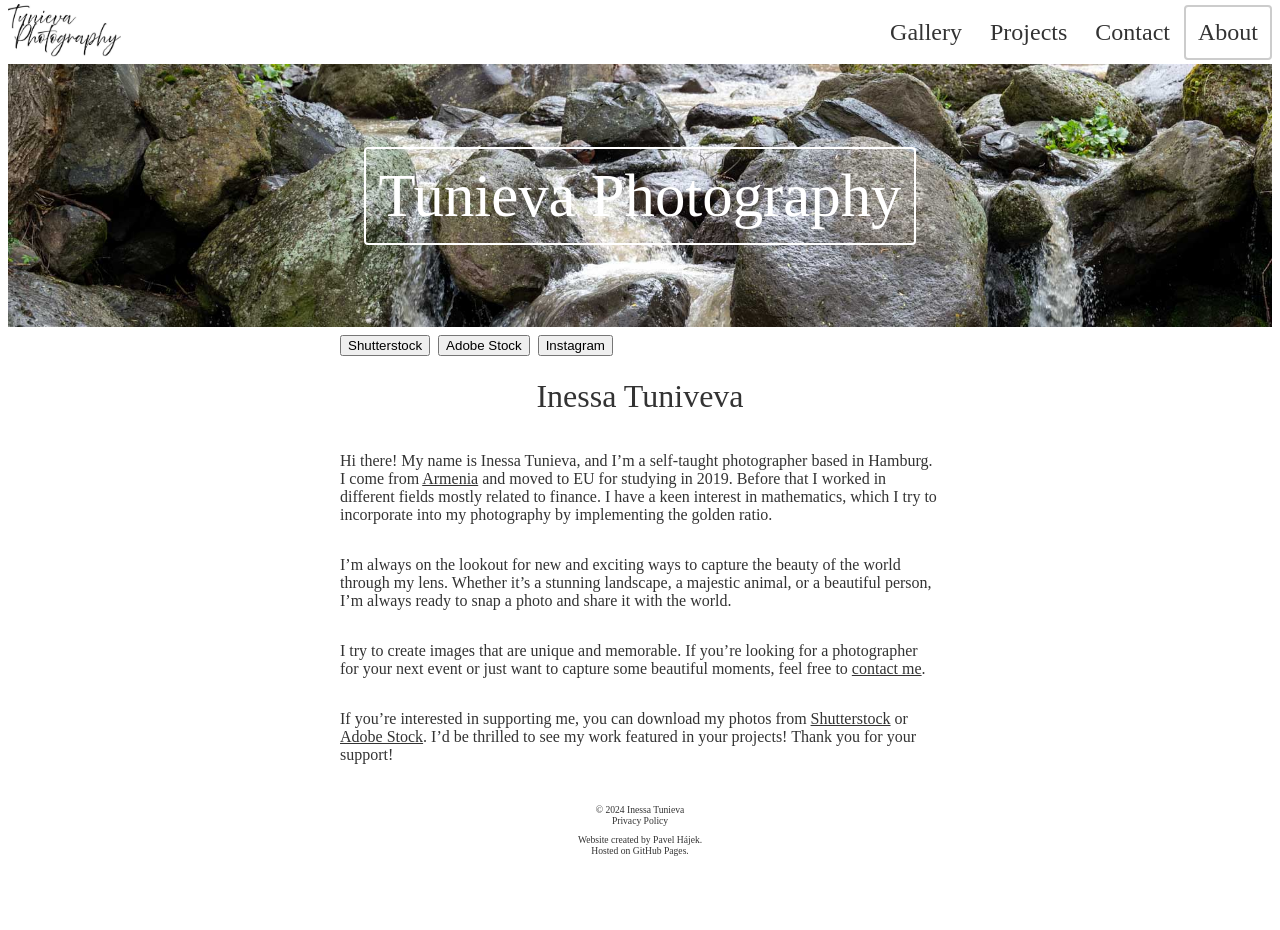
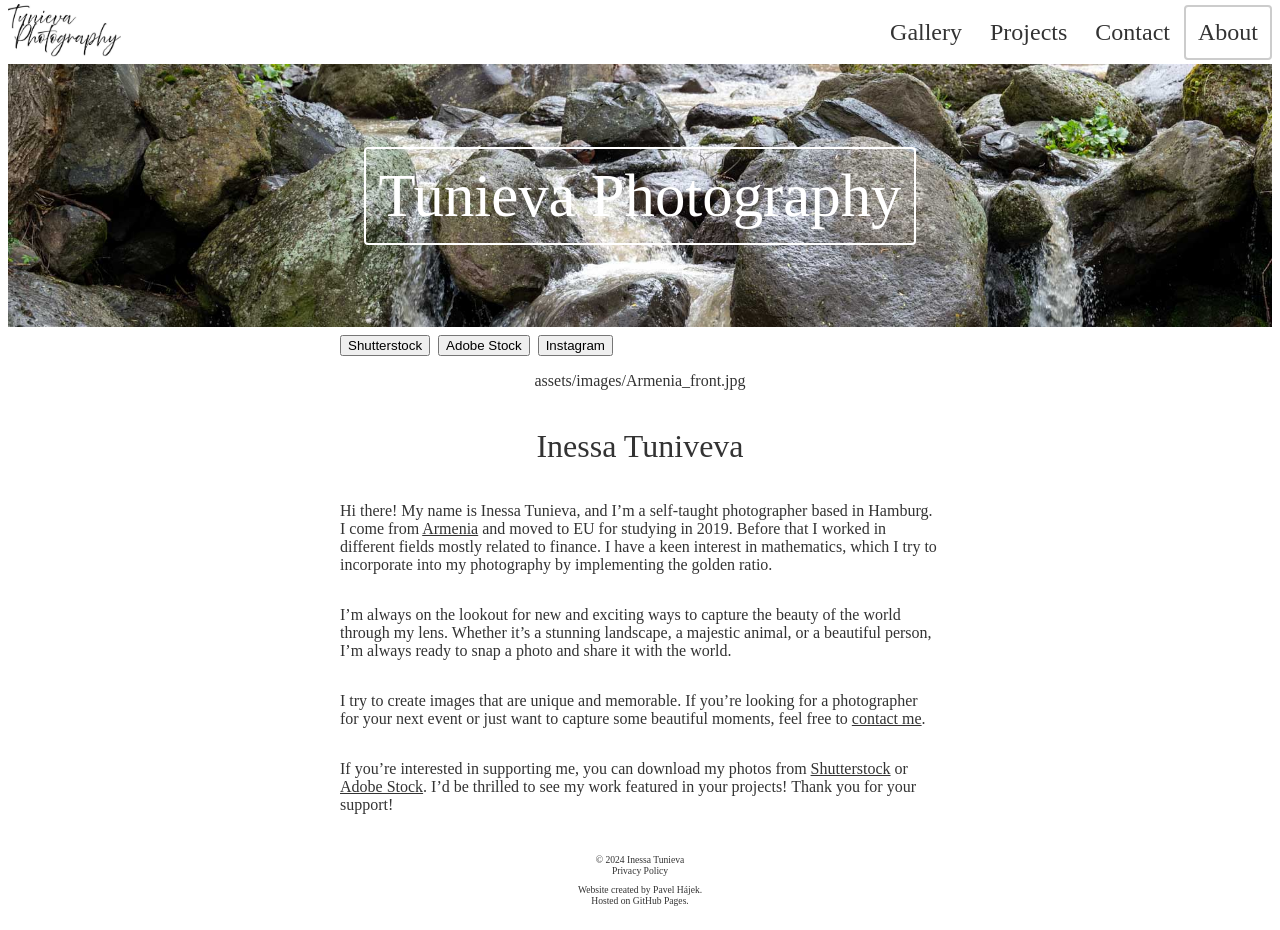
Before and after one commit to innatunieva/innatunieva.github.io, a Jekyll site: the page built from About.md, in a window 1280 px wide and 930 px high. Built offline with Jekyll 4.4.1, drawn with Linux system fonts in a browser that asks for light colours.

Commit message:
Update About.md

```diff
--- a/About.md
+++ b/About.md
@@ -6,6 +6,7 @@ strip-title:   Tunieva Photography
 ---
 {% include begin-narrow-content.html %}
 {% include social-bar.html %}
+assets/images/Armenia_front.jpg
 # Inessa Tuniveva
 
 Hi there! My name is Inessa Tunieva, and I’m a self-taught photographer based in Hamburg. I come from [Armenia](https://en.wikipedia.org/wiki/Armenia) and moved to EU for studying in 2019. Before that I worked in different fields mostly related to finance.  I have a keen interest in mathematics, which I try to incorporate into my photography by implementing the golden ratio.
```
